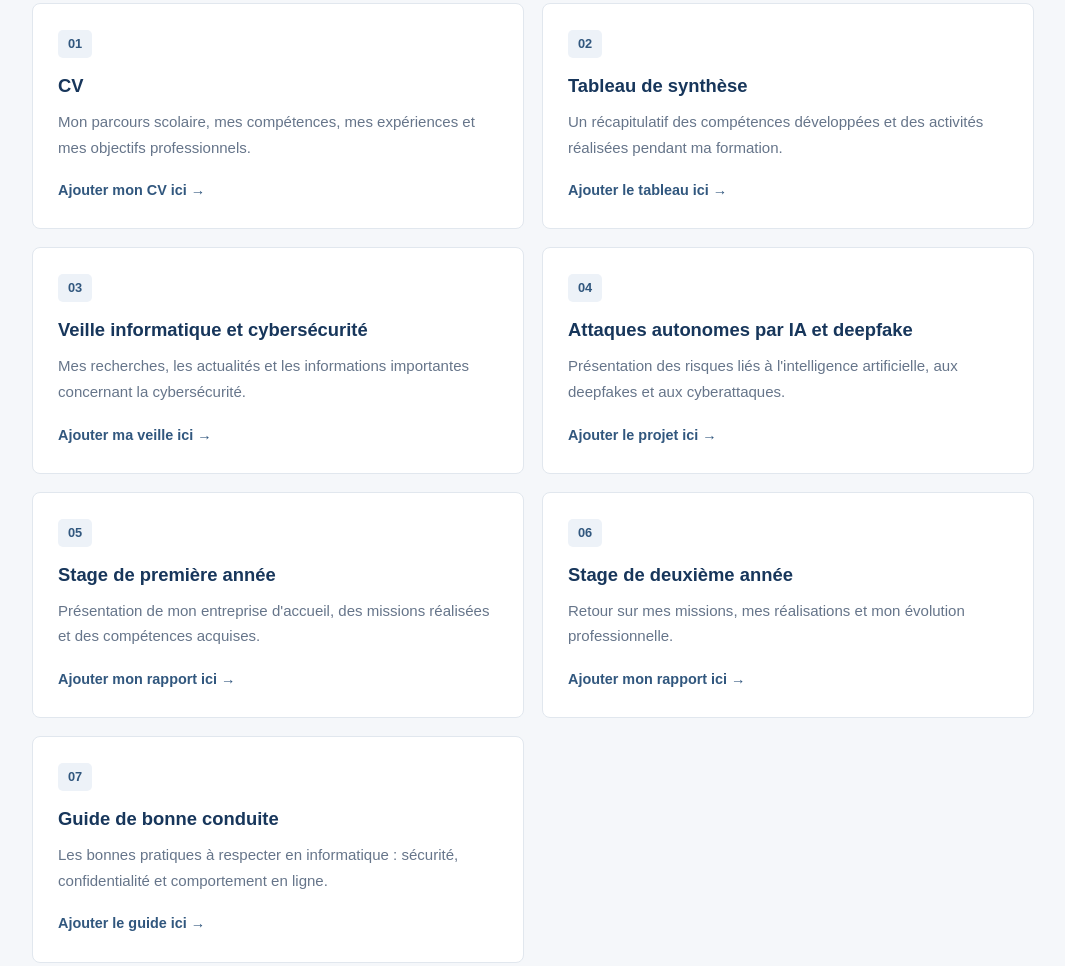
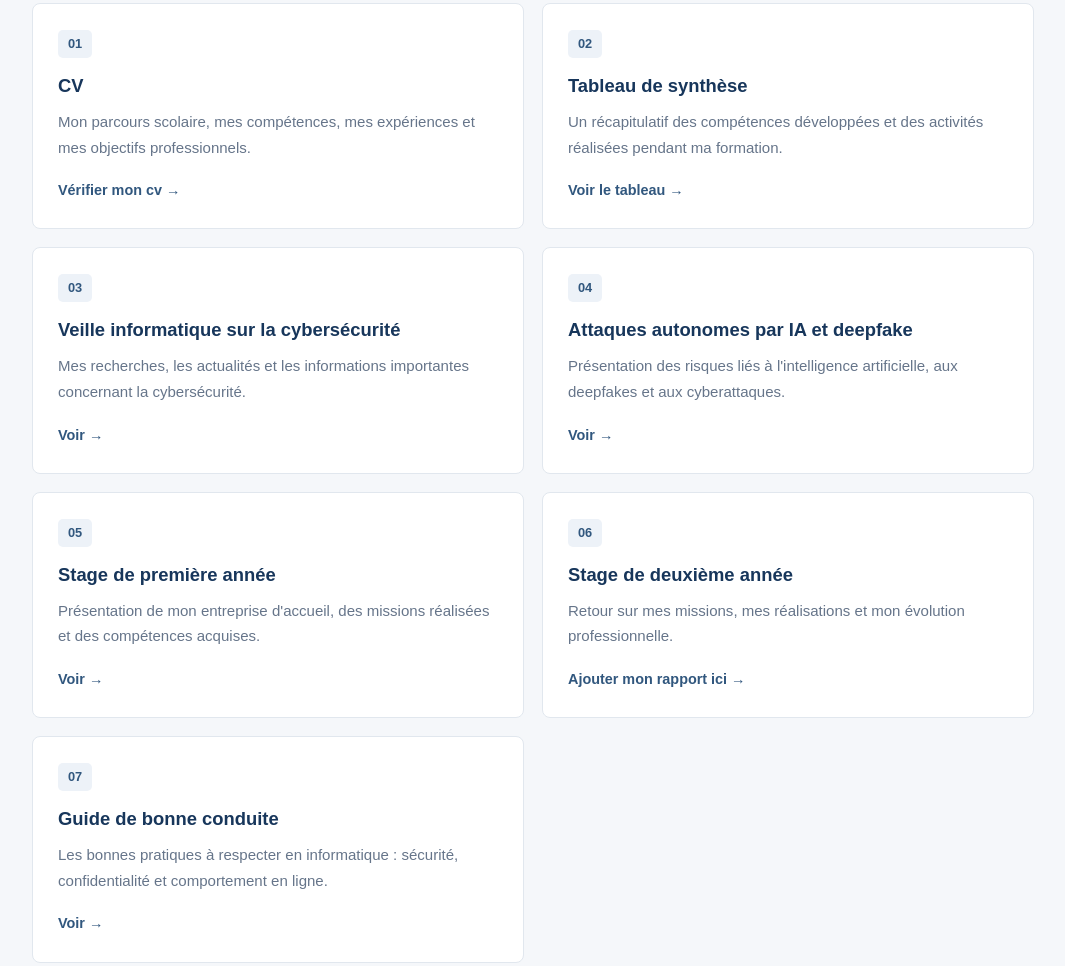
Before and after one commit to bld568/portfolio-bts-sio-fabregabin, a plain HTML site: page index.html in a window 1280 px wide. Shown: the part 810-1776 px from the top of the page, without its empty margins (107-1172 px from the left). Drawn offline with Linux system fonts and the light colour scheme.

Commit message:
Update links in articles for CV and projects

```diff
--- a/index.html
+++ b/index.html
@@ -71,13 +71,13 @@ footer{text-align:center;padding:25px;margin-top:20px;background:var(--blanc);bo
 <section id="rubriques" class="rubriques">
 <div class="titre-section"><h2>Mes rubriques</h2><p>Retrouvez ici l'ensemble de mes travaux et documents.</p></div>
 <div class="grille">
-<article class="carte" id="cv"><span class="numero">01</span><h3>CV</h3><p>Mon parcours scolaire, mes compétences, mes expériences et mes objectifs professionnels.</p><a class="lien-carte" href="#cv">Ajouter mon CV ici →</a></article>
-<article class="carte" id="tableau"><span class="numero">02</span><h3>Tableau de synthèse</h3><p>Un récapitulatif des compétences développées et des activités réalisées pendant ma formation.</p><a class="lien-carte" href="#tableau">Ajouter le tableau ici →</a></article>
-<article class="carte" id="veille"><span class="numero">03</span><h3>Veille informatique et cybersécurité</h3><p>Mes recherches, les actualités et les informations importantes concernant la cybersécurité.</p><a class="lien-carte" href="#veille">Ajouter ma veille ici →</a></article>
-<article class="carte" id="ia"><span class="numero">04</span><h3>Attaques autonomes par IA et deepfake</h3><p>Présentation des risques liés à l'intelligence artificielle, aux deepfakes et aux cyberattaques.</p><a class="lien-carte" href="#ia">Ajouter le projet ici →</a></article>
-<article class="carte" id="stage1"><span class="numero">05</span><h3>Stage de première année</h3><p>Présentation de mon entreprise d'accueil, des missions réalisées et des compétences acquises.</p><a class="lien-carte" href="#stage1">Ajouter mon rapport ici →</a></article>
-<article class="carte" id="stage2"><span class="numero">06</span><h3>Stage de deuxième année</h3><p>Retour sur mes missions, mes réalisations et mon évolution professionnelle.</p><a class="lien-carte" href="#stage2">Ajouter mon rapport ici →</a></article>
-<article class="carte" id="guide"><span class="numero">07</span><h3>Guide de bonne conduite</h3><p>Les bonnes pratiques à respecter en informatique : sécurité, confidentialité et comportement en ligne.</p><a class="lien-carte" href="#guide">Ajouter le guide ici →</a></article>
+<article class="carte" id="cv"><span class="numero">01</span><h3>CV</h3><p>Mon parcours scolaire, mes compétences, mes expériences et mes objectifs professionnels.</p><a class="lien-carte" href="cv.html">Vérifier mon cv →</a></article>
+<article class="carte" id="tableau"><span class="numero">02</span><h3>Tableau de synthèse</h3><p>Un récapitulatif des compétences développées et des activités réalisées pendant ma formation.</p><a class="lien-carte" href="tableau-synthese.html">Voir le tableau →</a></article>
+<article class="carte" id="veille"><span class="numero">03</span><h3>Veille informatique sur la cybersécurité</h3><p>Mes recherches, les actualités et les informations importantes concernant la cybersécurité.</p><a class="lien-carte" href="veille-informatique">Voir →</a></article>
+<article class="carte" id="ia"><span class="numero">04</span><h3>Attaques autonomes par IA et deepfake</h3><p>Présentation des risques liés à l'intelligence artificielle, aux deepfakes et aux cyberattaques.</p><a class="lien-carte" href="ia-deepfake.html">Voir →</a></article>
+<article class="carte" id="stage1"><span class="numero">05</span><h3>Stage de première année</h3><p>Présentation de mon entreprise d'accueil, des missions réalisées et des compétences acquises.</p><a class="lien-carte" href="stage-1.html">Voir →</a></article>
+<article class="carte" id="stage2"><span class="numero">06</span><h3>Stage de deuxième année</h3><p>Retour sur mes missions, mes réalisations et mon évolution professionnelle.</p><a class="lien-carte" href="stage-2.html">Ajouter mon rapport ici →</a></article>
+<article class="carte" id="guide"><span class="numero">07</span><h3>Guide de bonne conduite</h3><p>Les bonnes pratiques à respecter en informatique : sécurité, confidentialité et comportement en ligne.</p><a class="lien-carte" href="guide-bonne-conduite.html">Voir →</a></article>
 </div>
 </section>
 </main>
```
